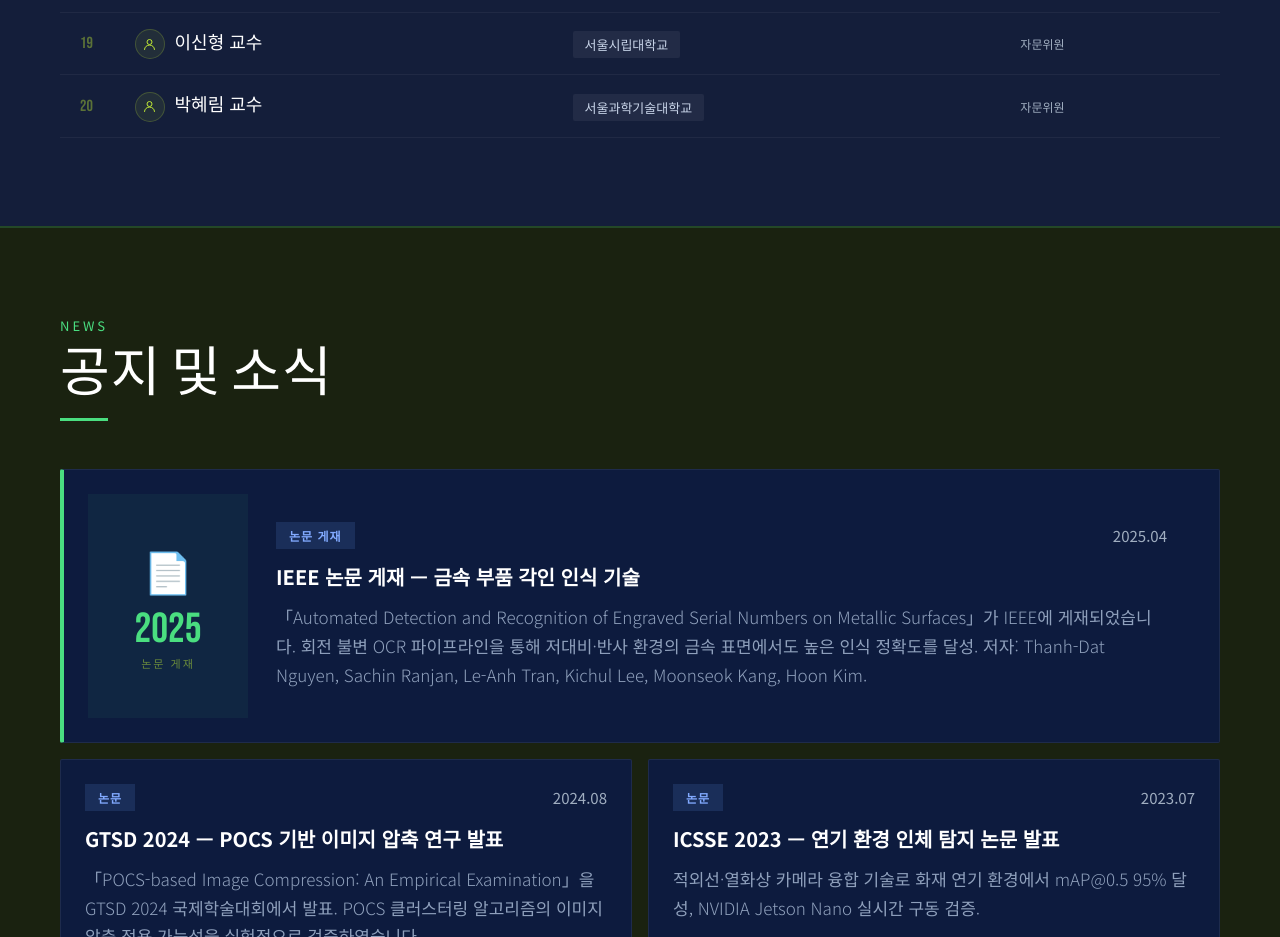
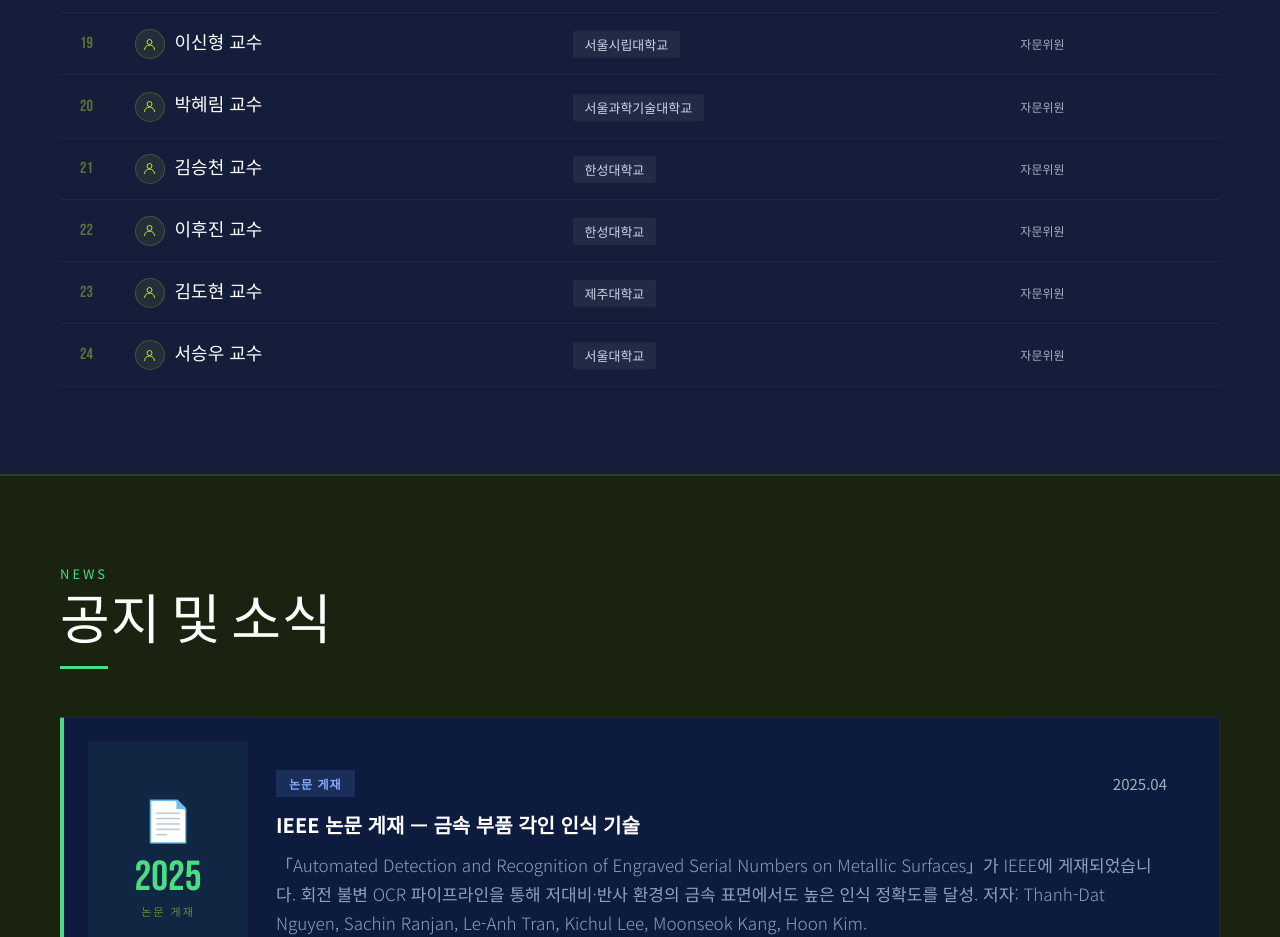
Before and after one commit to mmkang-ein/aistrategy, a plain HTML site: page index.html in a window 1280 px wide. Shown: the part 9121-10058 px from the top of the page. Drawn offline with Linux system fonts and the light colour scheme.

Commit message:
Update index.html

```diff
--- a/index.html
+++ b/index.html
@@ -797,6 +797,10 @@
         <tr><td>18</td><td><span class="adv-icon"><svg viewBox="0 0 24 24" fill="none" width="14" height="14"><circle cx="12" cy="8" r="4" stroke="#c6f135" stroke-width="1.5"/><path d="M4 20c0-4 3.6-7 8-7s8 3 8 7" stroke="#c6f135" stroke-width="1.5" stroke-linecap="round"/></svg></span>정성엽 교수</td><td><span class="univ-badge">고려대학교</span></td><td style="color:var(--gray);font-size:12px;">자문위원</td></tr>
         <tr><td>19</td><td><span class="adv-icon"><svg viewBox="0 0 24 24" fill="none" width="14" height="14"><circle cx="12" cy="8" r="4" stroke="#c6f135" stroke-width="1.5"/><path d="M4 20c0-4 3.6-7 8-7s8 3 8 7" stroke="#c6f135" stroke-width="1.5" stroke-linecap="round"/></svg></span>이신형 교수</td><td><span class="univ-badge">서울시립대학교</span></td><td style="color:var(--gray);font-size:12px;">자문위원</td></tr>
         <tr><td>20</td><td><span class="adv-icon"><svg viewBox="0 0 24 24" fill="none" width="14" height="14"><circle cx="12" cy="8" r="4" stroke="#c6f135" stroke-width="1.5"/><path d="M4 20c0-4 3.6-7 8-7s8 3 8 7" stroke="#c6f135" stroke-width="1.5" stroke-linecap="round"/></svg></span>박혜림 교수</td><td><span class="univ-badge">서울과학기술대학교</span></td><td style="color:var(--gray);font-size:12px;">자문위원</td></tr>
+        <tr><td>21</td><td><span class="adv-icon"><svg viewBox="0 0 24 24" fill="none" width="14" height="14"><circle cx="12" cy="8" r="4" stroke="#c6f135" stroke-width="1.5"/><path d="M4 20c0-4 3.6-7 8-7s8 3 8 7" stroke="#c6f135" stroke-width="1.5" stroke-linecap="round"/></svg></span>김승천 교수</td><td><span class="univ-badge">한성대학교</span></td><td style="color:var(--gray);font-size:12px;">자문위원</td></tr>
+        <tr><td>22</td><td><span class="adv-icon"><svg viewBox="0 0 24 24" fill="none" width="14" height="14"><circle cx="12" cy="8" r="4" stroke="#c6f135" stroke-width="1.5"/><path d="M4 20c0-4 3.6-7 8-7s8 3 8 7" stroke="#c6f135" stroke-width="1.5" stroke-linecap="round"/></svg></span>이후진 교수</td><td><span class="univ-badge">한성대학교</span></td><td style="color:var(--gray);font-size:12px;">자문위원</td></tr>
+        <tr><td>23</td><td><span class="adv-icon"><svg viewBox="0 0 24 24" fill="none" width="14" height="14"><circle cx="12" cy="8" r="4" stroke="#c6f135" stroke-width="1.5"/><path d="M4 20c0-4 3.6-7 8-7s8 3 8 7" stroke="#c6f135" stroke-width="1.5" stroke-linecap="round"/></svg></span>김도현 교수</td><td><span class="univ-badge">제주대학교</span></td><td style="color:var(--gray);font-size:12px;">자문위원</td></tr>
+        <tr><td>24</td><td><span class="adv-icon"><svg viewBox="0 0 24 24" fill="none" width="14" height="14"><circle cx="12" cy="8" r="4" stroke="#c6f135" stroke-width="1.5"/><path d="M4 20c0-4 3.6-7 8-7s8 3 8 7" stroke="#c6f135" stroke-width="1.5" stroke-linecap="round"/></svg></span>서승우 교수</td><td><span class="univ-badge">서울대학교</span></td><td style="color:var(--gray);font-size:12px;">자문위원</td></tr>
       </tbody>
     </table>
   </div>
```
